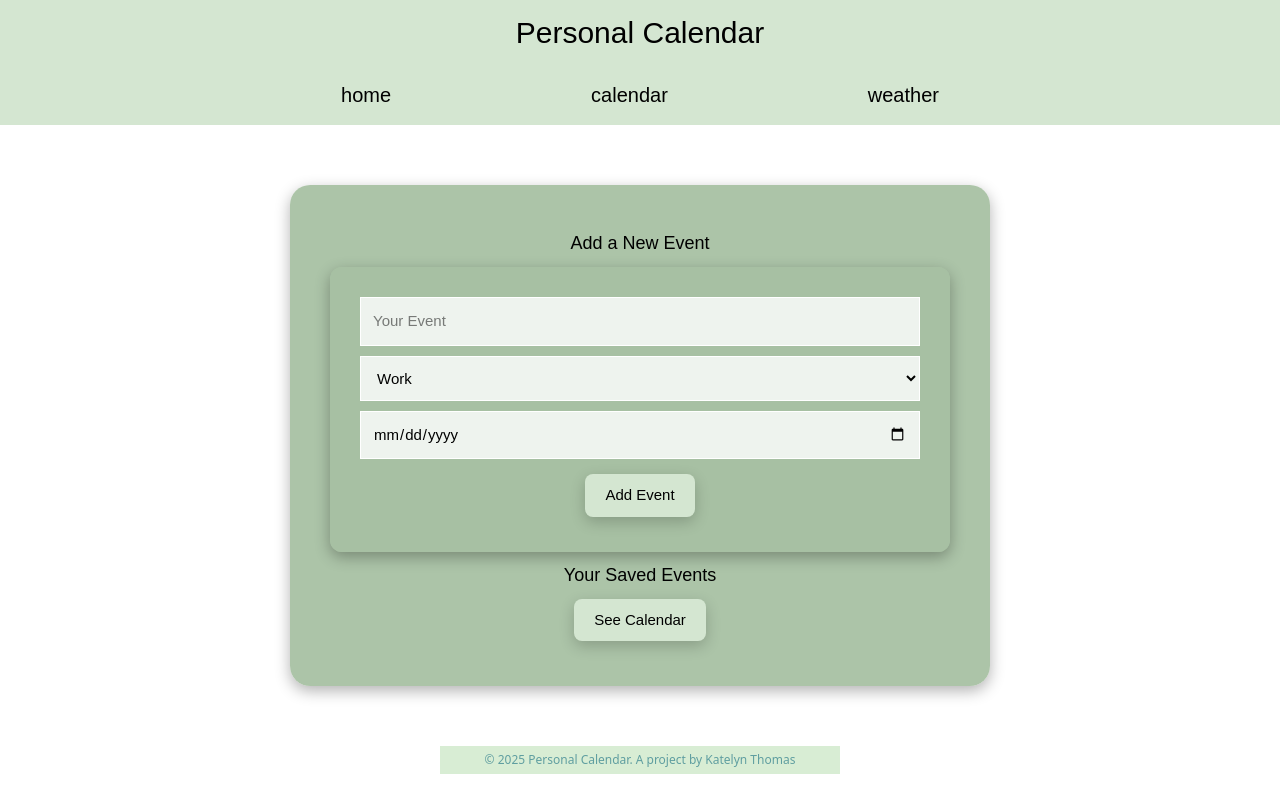
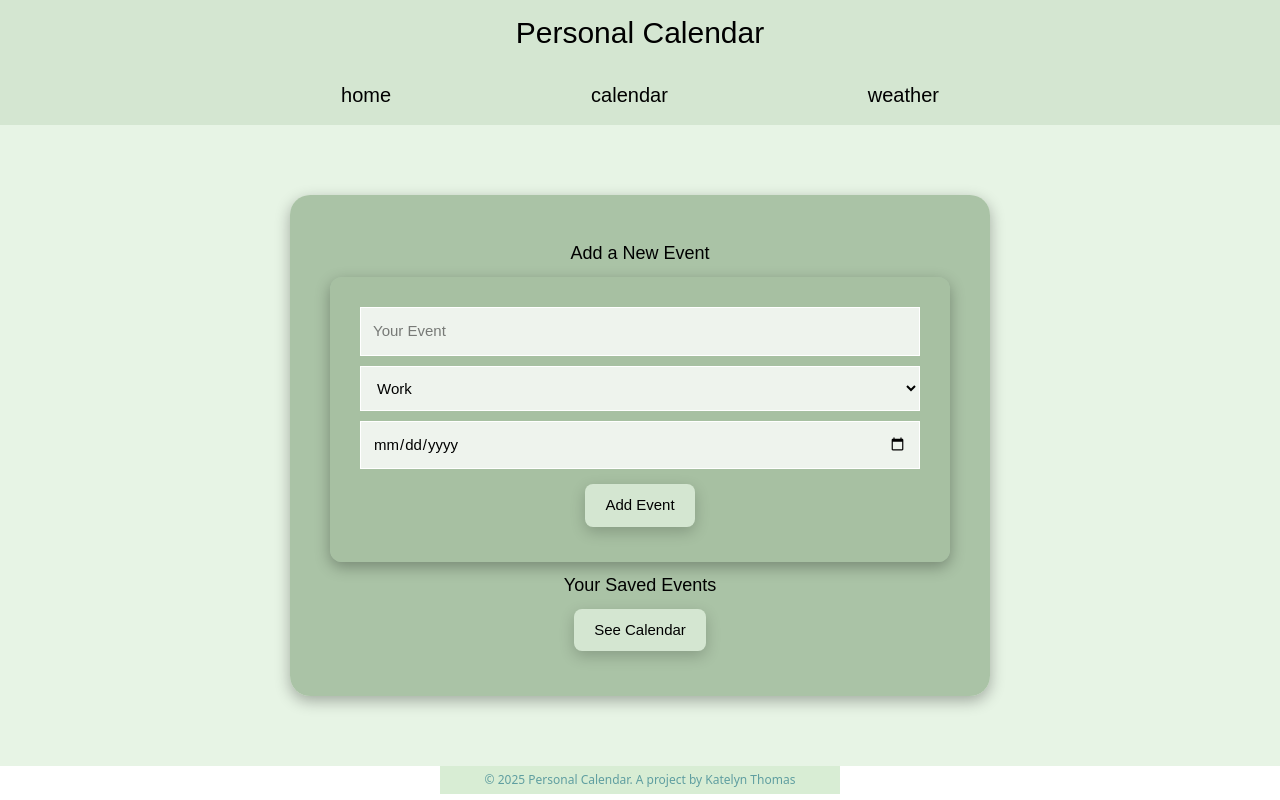
Before and after one commit to ktho12/cpan144-personal-calendar, a Next.js app: page / in a window 1280 px wide. Built offline with nearby package versions, Linux system fonts and the light colour scheme.

Commit message:
Added styling to home page

```diff
--- a/pages/index.js
+++ b/pages/index.js
@@ -1,12 +1,14 @@
 import React from "react";
 import MainContent from "../components/MainContent";
+import styles from "../styles/Home.module.css";
 
 
 export default function Home() {
   return (
-    <main>
-
+    <main className={styles.homeMain}>
+      <div className={styles.formWrapper}>
       <MainContent />
+      </div>
     </main>
   )
 }
--- /dev/null
+++ b/styles/Home.module.css
@@ -0,0 +1,12 @@
+.homeMain{
+   background-color: #e7f4e5;
+   display: flex;
+   justify-content: center;
+   align-items: center;
+   padding: 10px;
+}
+
+.formWrapper{
+    width: 100%;
+    max-width: 700px;
+}
```
